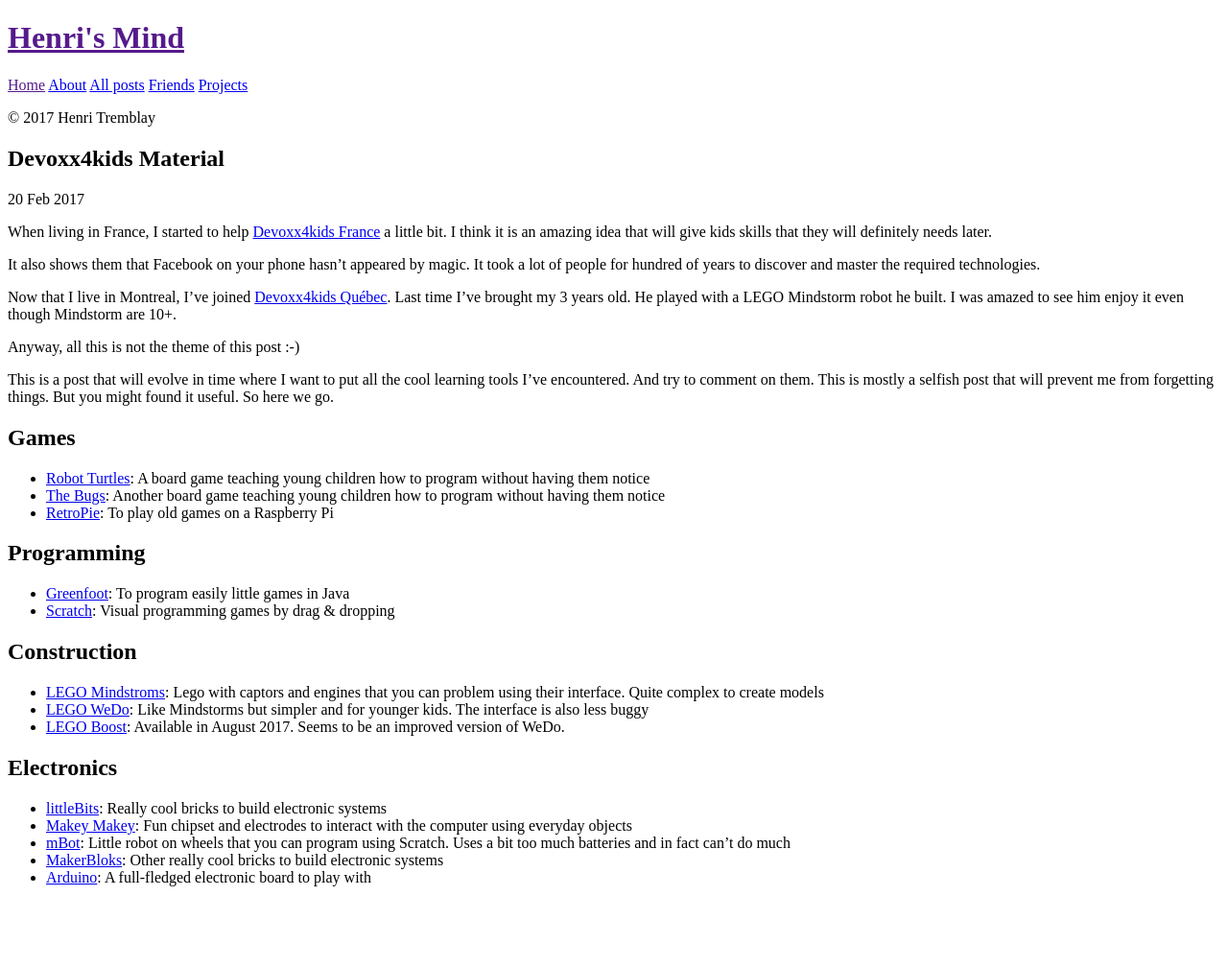
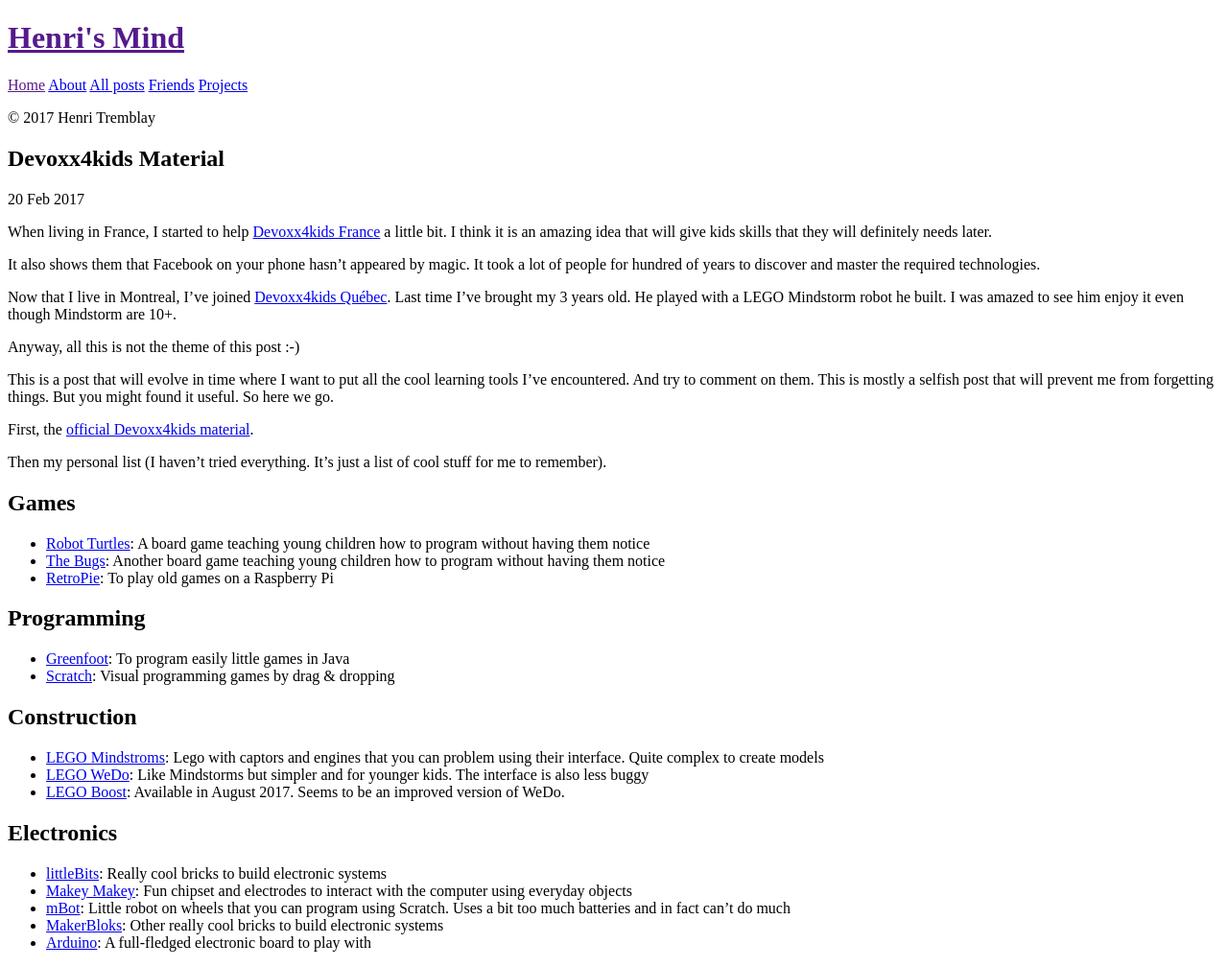
Before and after one commit to henri-tremblay/henri.github.io, a Jekyll site: the page built from _posts/2017-02-20-devoxx4kids.md, in a window 1280 px wide. Shown: the whole page at 96% size. Built offline with Jekyll 4.4.1, drawn with Linux system fonts in a browser that asks for light colours; before the commit the page ends 940 px from its top, so only the background shows below that.

Commit message:
Official devoxx4kids material

```diff
--- a/_posts/2017-02-20-devoxx4kids.md
+++ b/_posts/2017-02-20-devoxx4kids.md
@@ -21,6 +21,10 @@ Anyway, all this is not the theme of this post :-)
 
 This is a post that will evolve in time where I want to put all the cool learning tools I've encountered. And try to comment on them.
 This is mostly a selfish post that will prevent me from forgetting things. But you might found it useful. So here we go.
+
+First, the [official Devoxx4kids material](https://github.com/devoxx4kids/materials/tree/master/workshops).
+
+Then my personal list (I haven't tried everything. It's just a list of cool stuff for me to remember).
 
 # Games
 
```
